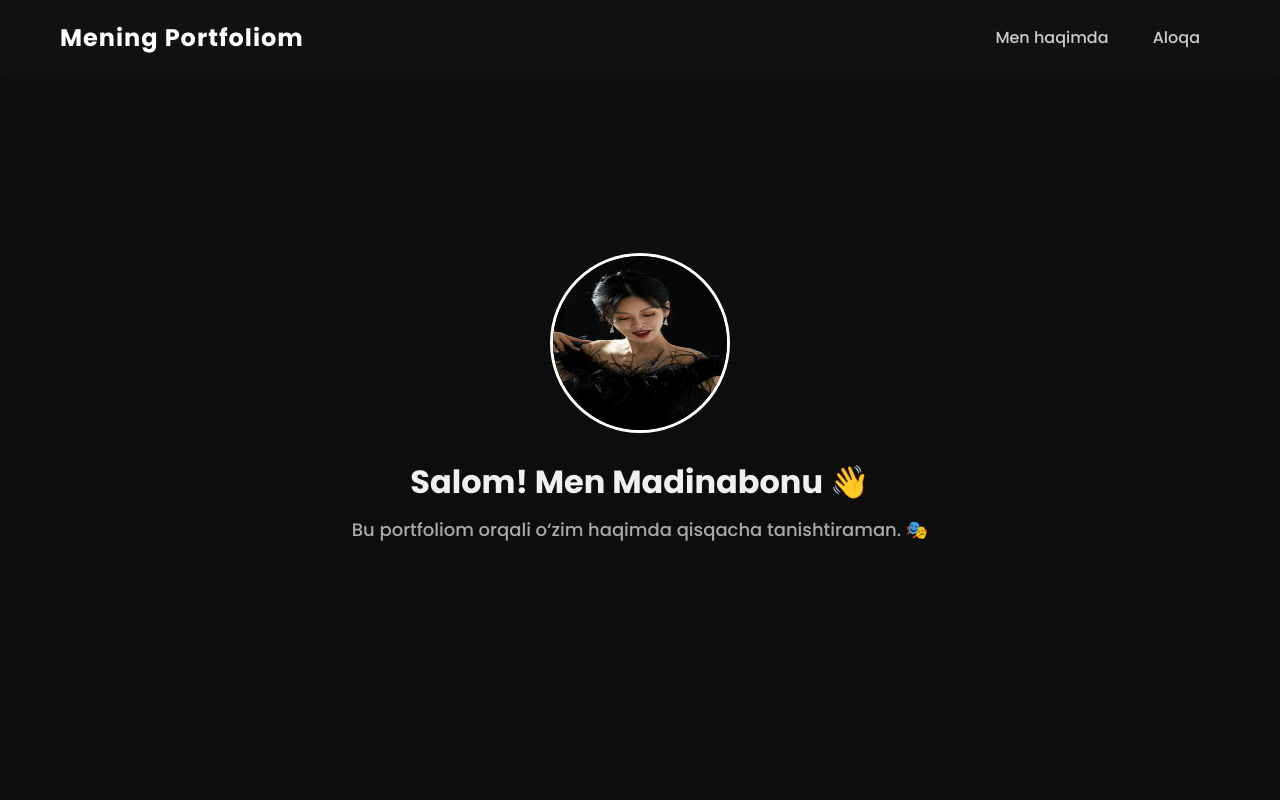
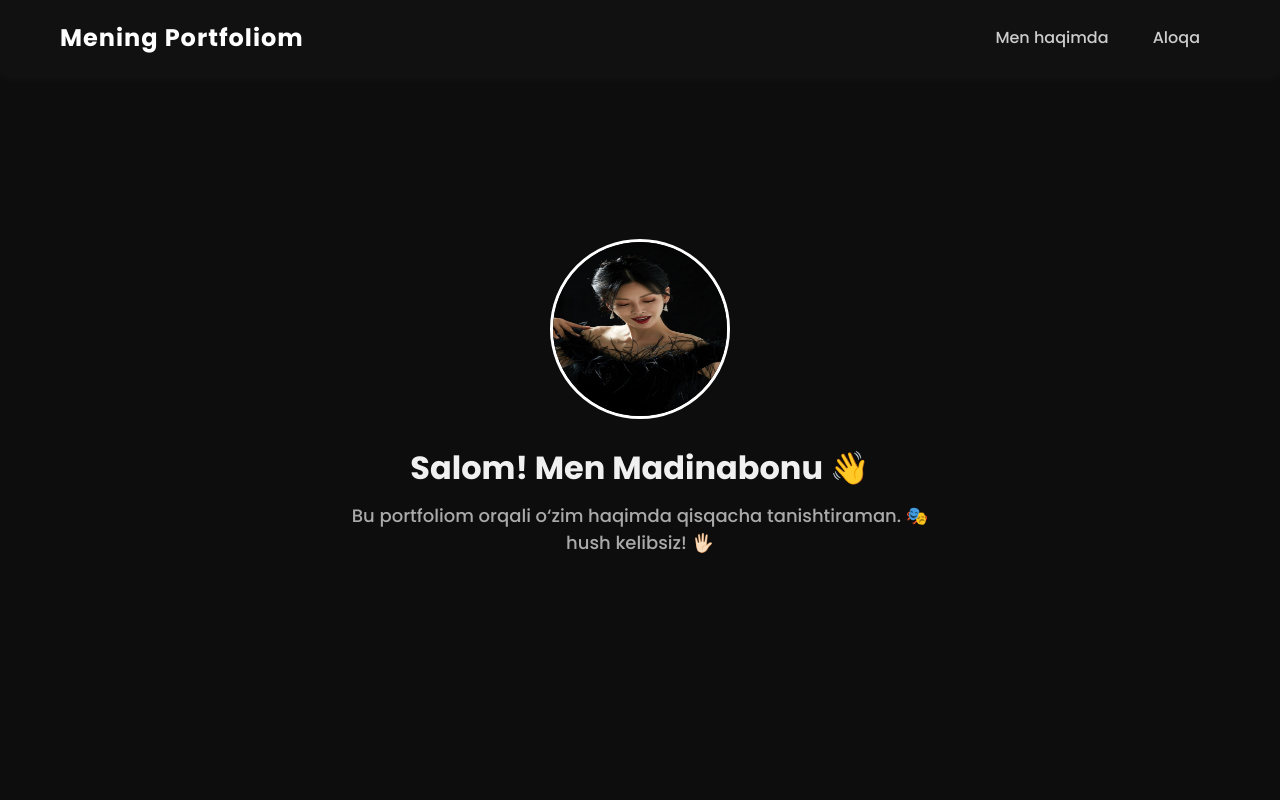
Before and after one commit to mad1na2010/portfolio, a plain HTML site: page myblog/myblog.html in a window 1280 px wide. Shown: the top 800 px of the page. Drawn offline with Linux system fonts and the light colour scheme.

Commit message:
yangiladim

```diff
--- a/myblog/myblog.html
+++ b/myblog/myblog.html
@@ -145,6 +145,7 @@
     <img src="photo_2025-05-02_23-20-55.jpg" alt="Mening rasimim">
     <h2>Salom! Men Madinabonu 👋</h2>
     <p>Bu portfoliom orqali o‘zim haqimda qisqacha tanishtiraman. 🎭</p>
+    <p>hush kelibsiz! 🖐🏻</p>
   </section>
 
   <section id="contact">
```
